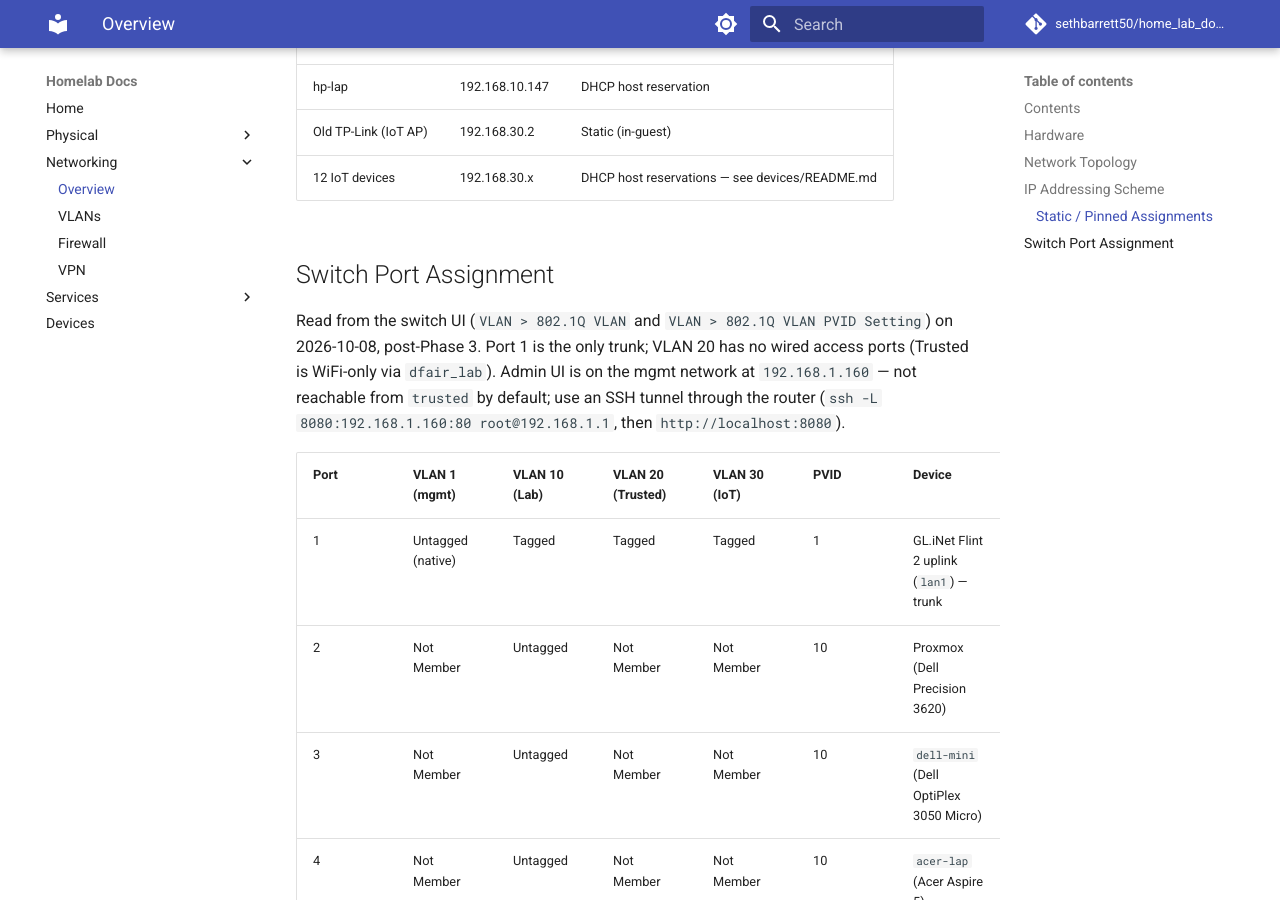
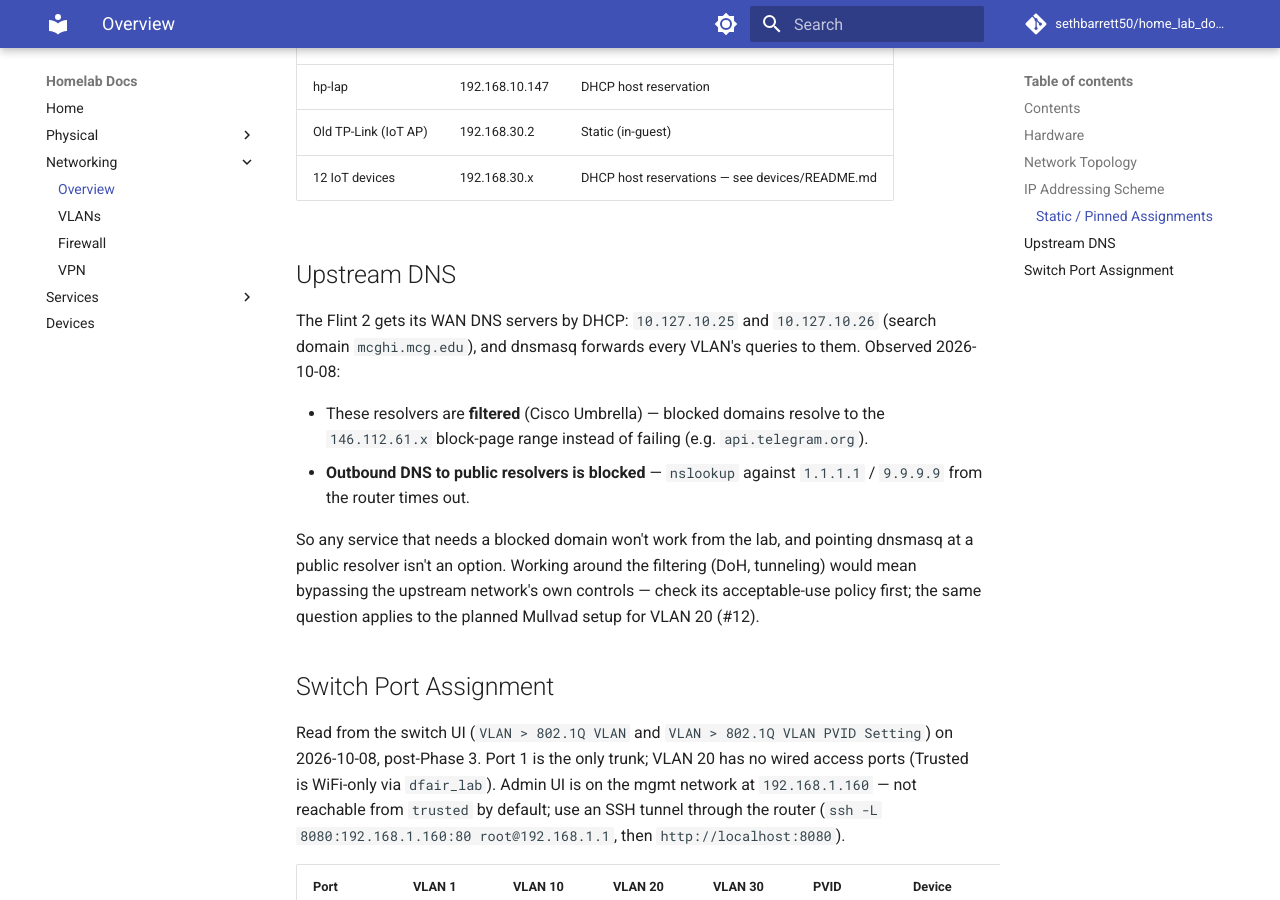
Before and after one commit to sethbarrett50/home_lab_docs, an MkDocs documentation site: the page built from docs/networking/README.md, in a window 1280 px wide and 900 px high, scrolled down 1893 px. Built offline with MkDocs 1.6.1 and Material for MkDocs 9.7.7, drawn with Linux system fonts in a browser that asks for light colours; comment, search, counter and statistics services are not loaded.

Commit message:
docs: record Kuma notification/retry config, DNS fix and filtered upstream DNS (#42)
- Kuma Site/API monitors run on defaults (60s, 0 retries); a notification
  channel is configured for all three
- uptime-kuma container pinned to dns 192.168.10.1 after its Docker
  resolv.conf ended up with no upstream nameserver (ENOTFOUND)
- Clarify that only Prometheus/Grafana alerting is unbuilt; Kuma notifies
- New Upstream DNS section: WAN resolvers are Umbrella-filtered and
  outbound DNS to public resolvers is blocked (why Telegram can't work)

Claude-Session: https://claude.ai/code/session_01QCu8aA3HVga8dWn1RuHCKa

```diff
--- a/docs/networking/README.md
+++ b/docs/networking/README.md
@@ -94,6 +94,24 @@ network design itself.
 | Old TP-Link (IoT AP) | 192.168.30.2 | Static (in-guest) |
 | 12 IoT devices | 192.168.30.x | DHCP host reservations — see devices/README.md |
 
+## Upstream DNS
+
+The Flint 2 gets its WAN DNS servers by DHCP: `10.127.10.25` and
+`10.127.10.26` (search domain `mcghi.mcg.edu`), and dnsmasq forwards every
+VLAN's queries to them. Observed 2026-10-08:
+
+- These resolvers are **filtered** (Cisco Umbrella) — blocked domains resolve
+  to the `146.112.61.x` block-page range instead of failing (e.g.
+  `api.telegram.org`).
+- **Outbound DNS to public resolvers is blocked** — `nslookup` against
+  `1.1.1.1` / `9.9.9.9` from the router times out.
+
+So any service that needs a blocked domain won't work from the lab, and
+pointing dnsmasq at a public resolver isn't an option. Working around the
+filtering (DoH, tunneling) would mean bypassing the upstream network's own
+controls — check its acceptable-use policy first; the same question applies
+to the planned Mullvad setup for VLAN 20 (#12).
+
 ## Switch Port Assignment
 
 Read from the switch UI (`VLAN > 802.1Q VLAN` and `VLAN > 802.1Q VLAN PVID
```
Also changed, not shown: docs/services/monitoring.md (+5 -4 lines), docs/services/research-output-scraper.md (+6 -0 lines).
